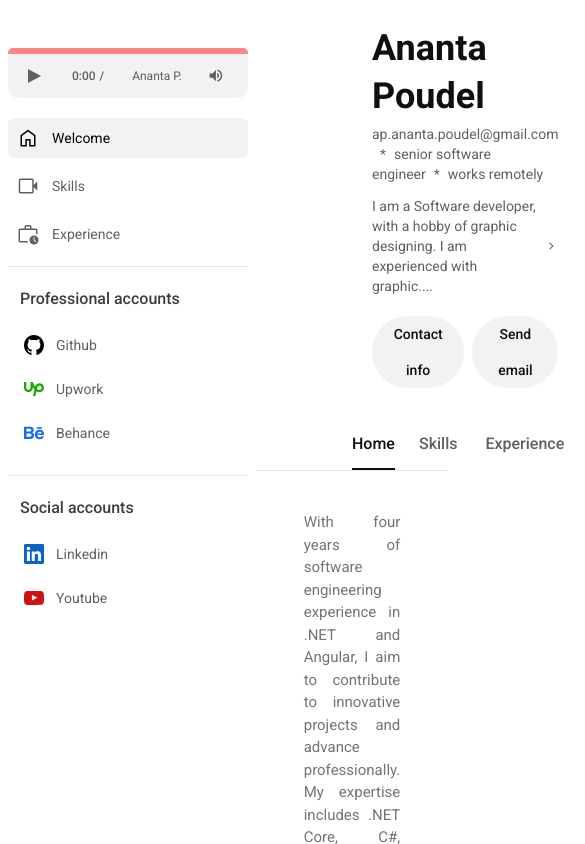
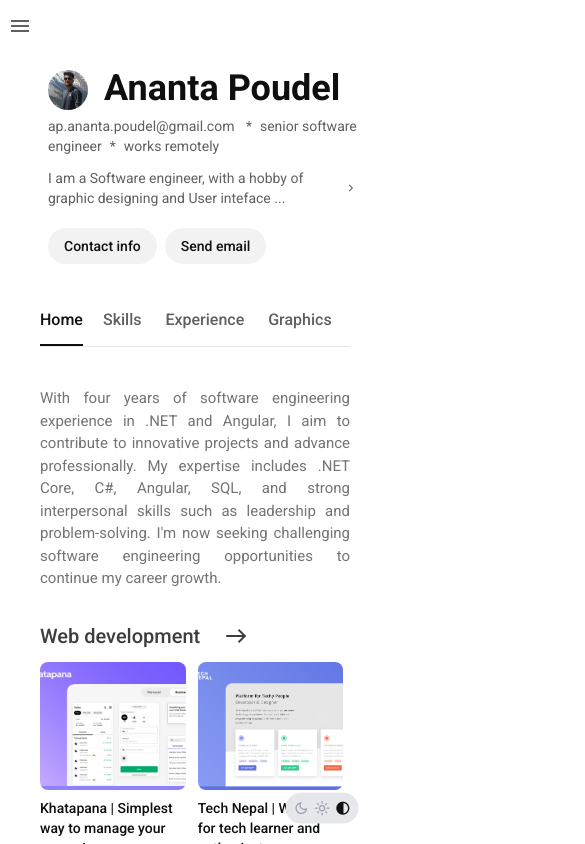
Before and after one commit to Ananta580/portfolio-2023, an Angular app: page /home in a window 390 px wide. Shown: the top 844 px of the page, 585 px wide, since content can reach past the window. Built offline with nearby package versions, Linux system fonts and the light colour scheme.

Commit message:
Made responsive image

```diff
--- a/src/app/layout/side-nav/side-nav.component.html
+++ b/src/app/layout/side-nav/side-nav.component.html
@@ -1,21 +1,25 @@
-<div class="flex flex-col px-2 py-6 h-screen fixed top-0 w-64">
+<p class="hidden max-lg:block cursor-pointer pt-[14px] px-2 w-min" (click)="showMenu()">
+  <span class="material-symbols-outlined">
+    menu
+  </span>
+</p>
+
+<div #sideMenu
+  class="flex flex-col px-2 py-6 h-screen fixed top-0 w-64 bg-[var(--side-nav-bg)] shadow-sm max-lg:hidden">
+  <p class="hidden max-lg:block -mt-[10px] cursor-pointer w-12" (click)="hideMenu()">
+    <span class="material-symbols-outlined">
+      menu
+    </span>
+  </p>
   <!-- Music Player -->
-  <p-audio-player
-    [src]="'../../../assets/audio/audio.mp3'"
-    class="mt-6"
-    [label]="'Ananta P.'"
-  ></p-audio-player>
+  <p-audio-player [src]="'../../../assets/audio/audio.mp3'" class="mt-6 max-lg:mt-2"
+    [label]="'Ananta P.'"></p-audio-player>
 
   <!-- Top Part -->
   <div class="flex flex-col gap-2 text-sm py-5 pb-3 border-b nav-border">
-    <a
-      *ngFor="let menu of sideMenus"
-      [routerLink]="menu.value"
-      [routerLinkActive]="'active'"
-      class="side-nav-btn"
-      ><span class="material-symbols-outlined thin">{{ menu.icon }}</span>
-      {{ menu.label }}</a
-    >
+    <a *ngFor="let menu of sideMenus" [routerLink]="menu.value" [routerLinkActive]="'active'" class="side-nav-btn"><span
+        class="material-symbols-outlined thin">{{ menu.icon }}</span>
+      {{ menu.label }}</a>
   </div>
 
   <!-- Professional Part -->
@@ -23,28 +27,17 @@
     <p class="px-3 pb-3 font-medium text-base nav-title">
       Professional accounts
     </p>
-    <a
-      *ngFor="let account of professionalAccounts"
-      [href]="account.url"
-      target="_blank"
-      [ngClass]="{ github: account.label === 'Github' }"
-      class="side-nav-social-btn"
-    >
+    <a *ngFor="let account of professionalAccounts" [href]="account.url" target="_blank"
+      [ngClass]="{ github: account.label === 'Github' }" class="side-nav-social-btn">
       <img height="20" width="20" [src]="account.image" />
-      {{ account.label }}</a
-    >
+      {{ account.label }}</a>
   </div>
 
   <!-- Social Part -->
   <div class="flex flex-col text-sm py-5">
     <p class="px-3 pb-3 font-medium text-base nav-title">Social accounts</p>
-    <a
-      *ngFor="let account of socialAccounts"
-      [href]="account.url"
-      target="_blank"
-      class="side-nav-social-btn"
-      ><img height="20" width="20" [src]="account.image" />
-      {{ account.label }}</a
-    >
+    <a *ngFor="let account of socialAccounts" [href]="account.url" target="_blank" class="side-nav-social-btn"><img
+        height="20" width="20" [src]="account.image" />
+      {{ account.label }}</a>
   </div>
 </div>
--- a/src/app/layout/side-nav/side-nav.component.ts
+++ b/src/app/layout/side-nav/side-nav.component.ts
@@ -1,4 +1,4 @@
-import { Component } from '@angular/core';
+import { Component, ElementRef, ViewChild } from '@angular/core';
 
 @Component({
   selector: 'p-side-nav',
@@ -6,6 +6,8 @@ import { Component } from '@angular/core';
   styleUrls: ['./side-nav.component.scss'],
 })
 export class SideNavComponent {
+  @ViewChild('sideMenu') sideMenu?: ElementRef;
+
   sideMenus = [
     { label: 'Welcome', icon: 'home', value: 'home' },
     { label: 'Skills', icon: 'videocam', value: 'skill' },
@@ -42,4 +44,16 @@ export class SideNavComponent {
       url: 'https://www.youtube.com/@ananta.poudel',
     },
   ];
+
+  hideMenu() {
+    const nat = this.sideMenu?.nativeElement as HTMLElement;
+    nat.classList.add('max-lg:hidden');
+    nat.classList.remove('max-lg:flex');
+  }
+
+  showMenu() {
+    const nat = this.sideMenu?.nativeElement as HTMLElement;
+    nat.classList.add('max-lg:flex');
+    nat.classList.remove('max-lg:hidden');
+  }
 }
--- a/src/app/layout/top-nav/top-nav.component.html
+++ b/src/app/layout/top-nav/top-nav.component.html
@@ -1,13 +1,17 @@
-<div class="flex w-full p-6 px-24 gap-5">
+<div class="flex w-full p-6 px-24 gap-5 max-xl:px-5 max-lg:px-20 max-sm:px-8 max-sm:pl-12">
   <!-- Profile Image -->
-  <img
-    class="rounded-full w-40 h-40 hover:grayscale-[40%] cursor-pointer"
-    src="./../../../assets/images/mypic.jpg"
-  />
+  <img class="rounded-full w-40 h-40 hover:grayscale-[40%] cursor-pointer max-sm:hidden"
+    src="./../../../assets/images/mypic.jpg" />
 
   <!-- Title and Descriptions -->
-  <div class="flex flex-col">
-    <h1 class="text-4xl font-semibold leading-[3rem] mb-1">Ananta Poudel</h1>
+  <div class="flex flex-col w-auto max-sm:mt-10">
+    <div class="flex gap-4 items-center">
+      <img class="hidden rounded-full w-10 h-10 hover:grayscale-[40%] cursor-pointer max-sm:flex"
+        src="./../../../assets/images/mypic.jpg" />
+      <h1 class="text-4xl font-semibold leading-[3rem] mb-1">
+        Ananta Poudel
+      </h1>
+    </div>
     <p class="text-sm">
       <span>ap.ananta.poudel@gmail.com </span>
       <span class="px-2">*</span>
@@ -15,46 +19,31 @@
       <span class="px-2">*</span>
       <span>works remotely</span>
     </p>
-    <p
-      class="py-3 text-sm cursor-pointer items-center flex gap-2"
-      routerLink="/about"
-    >
-      I am a Software developer, with a hobby of graphic designing. I am
-      experienced with graphic....
+    <p class="py-3 text-sm cursor-pointer items-center flex gap-2" routerLink="/about">
+      I am a Software engineer, with a hobby of graphic designing and User inteface ...
       <span class="material-symbols-outlined text-sm">chevron_right</span>
     </p>
     <div class="flex gap-2 py-2">
       <p-button routerLink="contact">Contact info</p-button>
-      <a href="mailto:ap.ananta.poudel@gmail.com"
-        ><p-button>Send email</p-button></a
-      >
+      <a href="mailto:ap.ananta.poudel@gmail.com"><p-button>Send email</p-button></a>
     </div>
   </div>
 </div>
 
 <!-- Top Navigation bar -->
 <div class="top-nav">
-  <a
-    *ngFor="let menu of topMenus"
-    (click)="changeMenu(menu.value)"
-    [routerLink]="menu.value"
-    [ngClass]="{
+  <a *ngFor="let menu of topMenus" (click)="changeMenu(menu.value)" [routerLink]="menu.value" [ngClass]="{
       'top-nav-inactive-item': menu.value != currentMenu,
       'top-nav-active-item': menu.value === currentMenu
-    }"
-    class="py-3 px-1 mx-2 font-medium cursor-pointer first:px-0 first:ml-0"
-  >
+    }" class="py-3 px-1 mx-2 font-medium cursor-pointer first:px-0 first:ml-0">
     {{ menu.label }}
   </a>
 
   <!-- Theme toogle section -->
   <div class="theme-toggler">
-    <span
-      *ngFor="let theme of themeSetting"
-      (click)="themeService.changeTheme(theme.name)"
+    <span *ngFor="let theme of themeSetting" (click)="themeService.changeTheme(theme.name)"
       [ngClass]="{ 'active-item fill': theme.name === themeService.theme }"
-      class="material-symbols-outlined text-gray-400"
-    >
+      class="material-symbols-outlined text-gray-400">
       {{ theme.icon }}
     </span>
   </div>
--- a/src/app/layout/top-nav/top-nav.component.scss
+++ b/src/app/layout/top-nav/top-nav.component.scss
@@ -1,5 +1,8 @@
 .top-nav{
-    @apply flex w-full px-24 gap-1 border-b sticky top-0 z-10;
+    @apply flex w-full px-24 gap-1 border-b sticky top-0 z-10 max-xl:px-5 max-xl:gap-0 max-lg:px-0 max-lg:mx-20 max-lg:w-auto max-md:overflow-x-auto  max-sm:mx-10;
+    overflow-x:scroll;
+    overflow-y:hidden;
+    -webkit-overflow-scrolling: touch; /* Enables native scrolling on mobile */
     background-color: var(--background);
     border-color: var(--border-color);
 }
@@ -15,10 +18,14 @@
 }
 
 .theme-toggler{
-    @apply flex items-center gap-2 px-3 cursor-pointer  rounded-full scale-[0.65];
+    @apply flex items-center gap-2 px-3 cursor-pointer  rounded-full scale-[0.65] max-[800px]:fixed max-[800px]:p-3 max-[800px]:bottom-3 max-[800px]:right-3;
     background: var(--border-color);
 }
 
 .active-item{
     color:var(--title-color) !important;
 }
+
+  ::-webkit-scrollbar {
+      display: none;
+  }
--- a/src/app/main/main.component.html
+++ b/src/app/main/main.component.html
@@ -1,6 +1,6 @@
 <div class="flex">
-  <p-side-nav class="w-64"></p-side-nav>
-  <div class="block relative w-[calc(100%-256px)]">
+  <p-side-nav class="w-64 max-lg:w-auto max-lg:fixed max-lg:z-50"></p-side-nav>
+  <div class="block relative w-[calc(100%-256px)] max-lg:w-[calc(100%)]">
     <p-top-nav></p-top-nav>
     <router-outlet></router-outlet>
   </div>
--- a/src/app/main/pages/home/home.component.html
+++ b/src/app/main/pages/home/home.component.html
@@ -1,4 +1,4 @@
-<div class="flex flex-col w-full p-6 pt-9 px-24 gap-8">
+<div class="flex flex-col w-full p-6 pt-9 px-24 gap-8 max-xl:px-5 max-lg:px-20 max-sm:px-10">
   <!-- Introductions -->
   <div class="flex flex-col w-full gap-3 pt-1">
     <!-- Title section -->
@@ -20,16 +20,10 @@
     <!-- Body section -->
     <div class="flex items-center gap-3 flex-wrap">
       <!-- Cards -->
-      <a
-        [href]="showcase.url"
-        target="_blank"
-        class="flex flex-col gap-2 w-[200px]"
-        *ngFor="let showcase of section.showCases"
-      >
-        <img
-          class="w-full h-32 object-cover object-top rounded-lg"
-          [src]="showcase.image"
-        />
+      <a [href]="showcase.url" target="_blank"
+        class="flex flex-col gap-2 w-[200px] max-xl:w-[190px] max-[400px]:w-[47%]"
+        *ngFor="let showcase of section.showCases">
+        <img class="w-full h-32  object-cover object-top rounded-lg" [src]="showcase.image" />
         <h3 class="development-title">
           {{ showcase.title }}
         </h3>
--- a/src/colors.scss
+++ b/src/colors.scss
@@ -26,6 +26,7 @@
     --volume-percentage-background:#0000000d;
 
     //Side Navigation Menu
+    --side-nav-bg:#f7f7f7;
     --side-nav-button-text-hover-active:black;
     --side-nav-button-bg:transparent;
     --side-nav-button-bg-hover:#0000000d;
@@ -62,6 +63,7 @@
         --volume-percentage-background:#211f1f71;
 
         //Side Navigation Menu
+        --side-nav-bg:rgb(4, 4, 4);
         --side-nav-button-text-hover-active:#fff;
         --side-nav-button-bg:transparent;
         --side-nav-button-bg-hover:#60606054;
```
Also changed, not shown: src/UI/audio-player/audio-player.component.html (line endings or trailing spaces).
